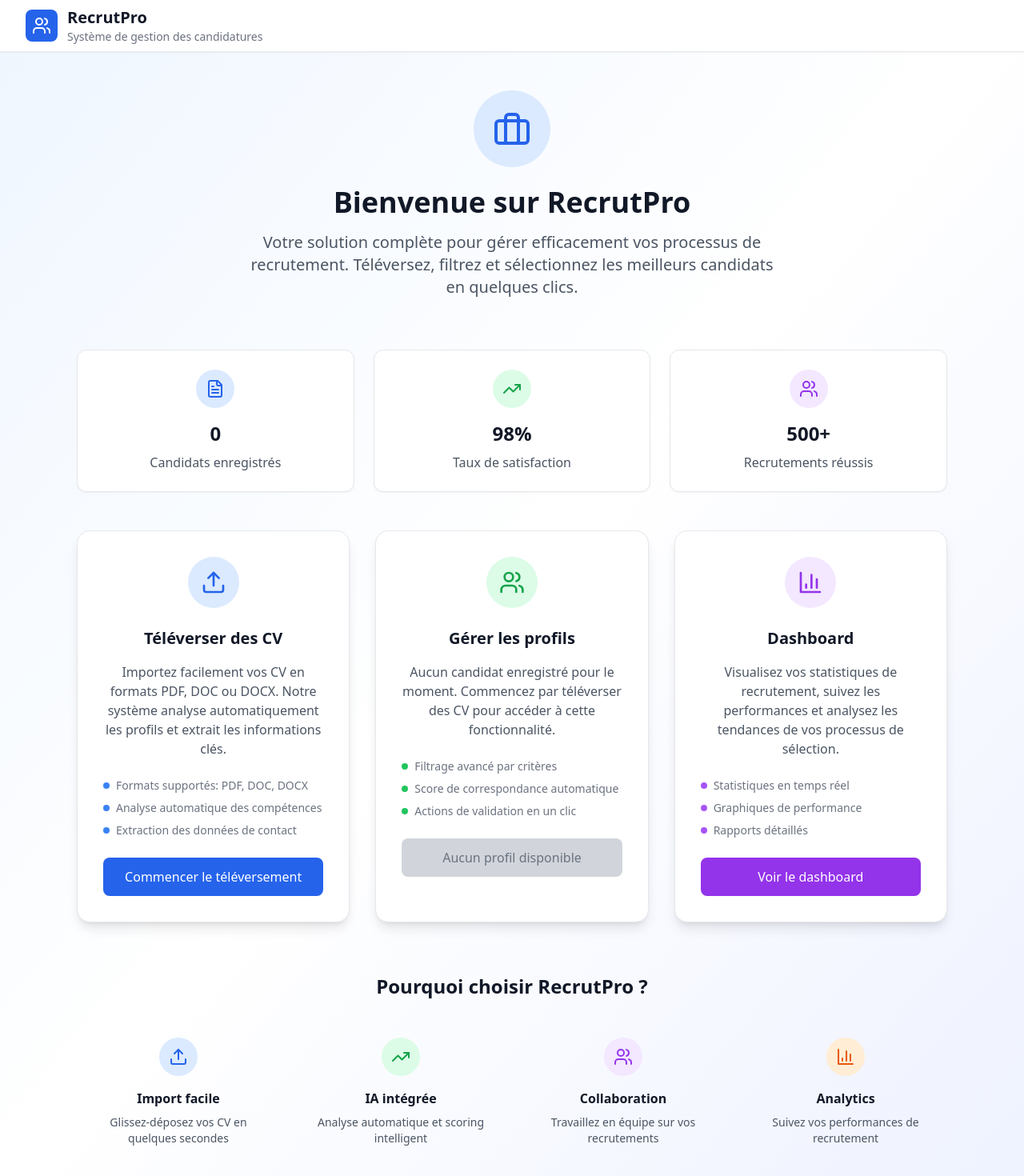
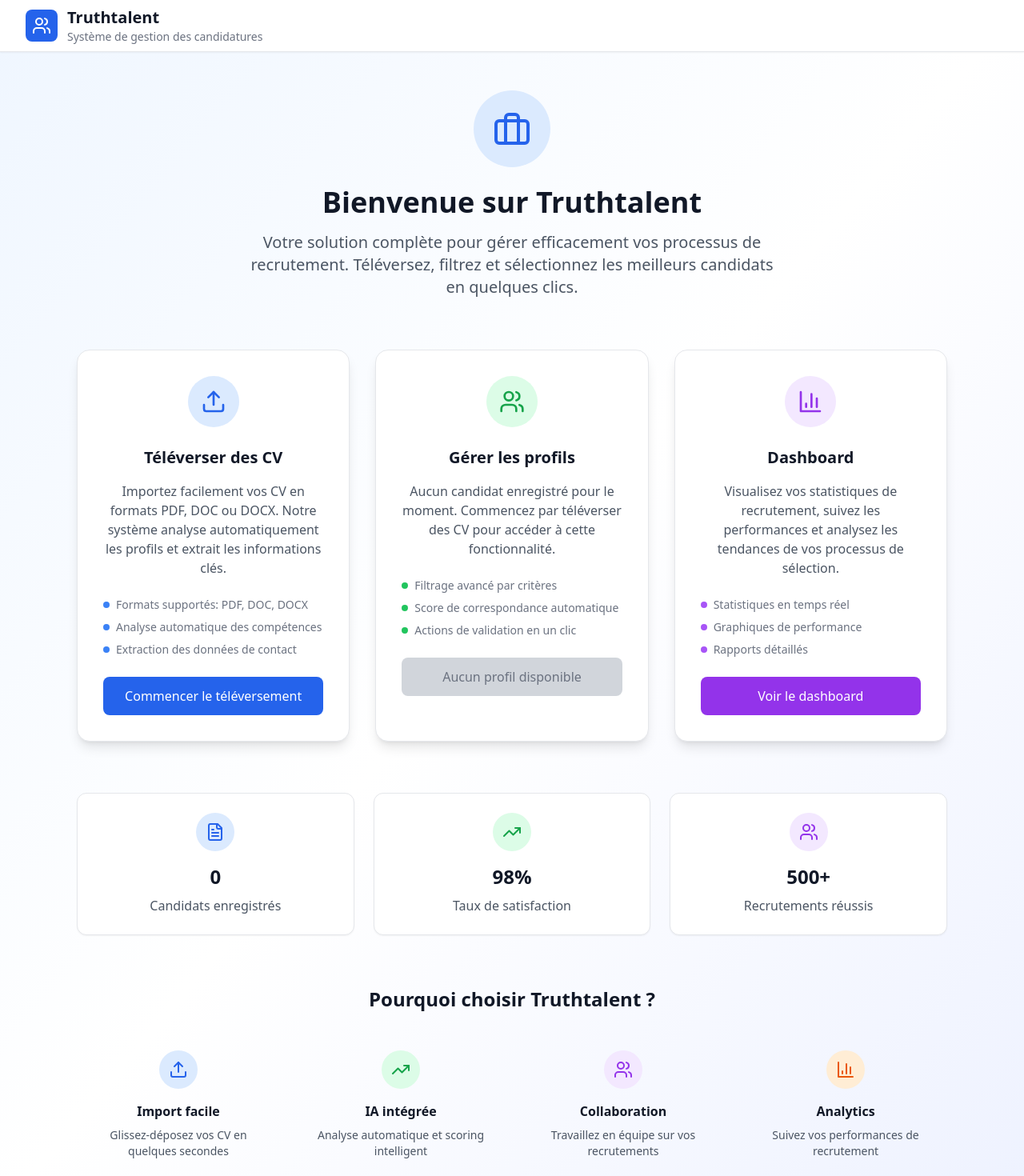
Before and after one commit to Jeffersson-hub/truthtalentbybolt, a React (Vite) app: page / in a window 1280 px wide. Shown: the top 1470 px of the page at 80% size. Built offline with nearby package versions, Linux system fonts and the light colour scheme.

Commit message:
Rebranding vers Truthtalent et réorganisation de l'interface

```diff
--- a/index.html
+++ b/index.html
@@ -4,7 +4,7 @@
     <meta charset="UTF-8" />
     <link rel="icon" type="image/svg+xml" href="/vite.svg" />
     <meta name="viewport" content="width=device-width, initial-scale=1.0" />
-    <title>Application de Recrutement - CV Filtering System</title>
+    <title>Truthtalent - Système de gestion des candidatures</title>
   </head>
   <body>
     <div id="root"></div>
--- a/src/App.tsx
+++ b/src/App.tsx
@@ -111,13 +111,17 @@ function App() {
                 <FileText className="h-8 w-8 text-blue-600" />
               </div>
               <h1 className="text-3xl font-bold text-gray-900 mb-2">
-                Bienvenue sur RecrutPro
+                Bienvenue sur Truthtalent
               </h1>
               <p className="text-lg text-gray-600">
                 Téléversez des CV pour commencer le processus de recrutement
               </p>
             </div>
             <CVUpload onFilesUploaded={handleFilesUploaded} />
+            <CVUpload
+              onFilesUploaded={handleFilesUploaded}
+              onAnalyzeProfiles={() => setCurrentPage('profiles')}
+            />
           </div>
         ) : (
           // Interface principale avec candidats (profiles)
@@ -176,7 +180,10 @@ function App() {
 
               {/* Zone de téléversement supplémentaire */}
               <div className="mb-6">
-                <CVUpload onFilesUploaded={handleFilesUploaded} />
+                <CVUpload
+                  onFilesUploaded={handleFilesUploaded}
+                  onAnalyzeProfiles={() => setCurrentPage('profiles')}
+                />
               </div>
 
               {/* Liste des candidats */}
--- a/src/components/CVUpload.tsx
+++ b/src/components/CVUpload.tsx
@@ -1,12 +1,13 @@
 import React, { useState, useCallback } from 'react';
-import { Upload, FileText, X, CheckCircle, AlertCircle } from 'lucide-react';
+import { Upload, FileText, X, CheckCircle, AlertCircle, Users } from 'lucide-react';
 import { UploadProgress } from '../types';
 
 interface CVUploadProps {
   onFilesUploaded: (files: File[]) => void;
+  onAnalyzeProfiles?: () => void;
 }
 
-const CVUpload: React.FC<CVUploadProps> = ({ onFilesUploaded }) => {
+const CVUpload: React.FC<CVUploadProps> = ({ onFilesUploaded, onAnalyzeProfiles }) => {
   const [isDragOver, setIsDragOver] = useState(false);
   const [uploadProgress, setUploadProgress] = useState<UploadProgress[]>([]);
 
@@ -142,6 +143,32 @@ const CVUpload: React.FC<CVUploadProps> = ({ onFilesUploaded }) => {
 
       {uploadProgress.length > 0 && (
         <div className="mt-6">
+          {/* Bouton d'accès à l'analyse des profils */}
+          {uploadProgress.some(item => item.status === 'completed') && (
+            <div className="mb-6 p-4 bg-green-50 border border-green-200 rounded-lg">
+              <div className="flex items-center justify-between">
+                <div className="flex items-center space-x-2">
+                  <CheckCircle className="h-5 w-5 text-green-600" />
+                  <span className="text-green-800 font-medium">
+                    CV traités avec succès !
+                  </span>
+                </div>
+                <button
+                  onClick={() => {
+                    // Cette fonction sera passée en props depuis App.tsx
+                    if (onAnalyzeProfiles) {
+                      onAnalyzeProfiles();
+                    }
+                  }}
+                  className="flex items-center space-x-2 px-4 py-2 bg-green-600 text-white rounded-lg hover:bg-green-700 transition-colors font-medium"
+                >
+                  <Users className="h-4 w-4" />
+                  <span>Analyser les profils</span>
+                </button>
+              </div>
+            </div>
+          )}
+
           <h3 className="text-sm font-medium text-gray-900 mb-3">
             Progression du téléversement
           </h3>
--- a/src/components/Dashboard.tsx
+++ b/src/components/Dashboard.tsx
@@ -64,7 +64,7 @@ const Dashboard: React.FC<DashboardProps> = ({ candidates, onBack }) => {
                   <BarChart3 className="h-6 w-6 text-white" />
                 </div>
                 <div>
-                  <h1 className="text-xl font-bold text-gray-900">Dashboard RecrutPro</h1>
+                  <h1 className="text-xl font-bold text-gray-900">Dashboard Truthtalent</h1>
                   <p className="text-sm text-gray-500">Analyse des performances de recrutement</p>
                 </div>
               </div>
--- a/src/components/Header.tsx
+++ b/src/components/Header.tsx
@@ -27,7 +27,7 @@ const Header: React.FC<HeaderProps> = ({ onBack }) => {
               <Users className="h-6 w-6 text-white" />
             </div>
             <div>
-              <h1 className="text-xl font-bold text-gray-900">RecrutPro</h1>
+              <h1 className="text-xl font-bold text-gray-900">Truthtalent</h1>
               <p className="text-sm text-gray-500">Système de gestion des candidatures</p>
             </div>
           </div>
--- a/src/components/HomePage.tsx
+++ b/src/components/HomePage.tsx
@@ -18,7 +18,7 @@ const HomePage: React.FC<HomePageProps> = ({ onNavigate, candidateCount }) => {
                 <Users className="h-6 w-6 text-white" />
               </div>
               <div>
-                <h1 className="text-xl font-bold text-gray-900">RecrutPro</h1>
+                <h1 className="text-xl font-bold text-gray-900">Truthtalent</h1>
                 <p className="text-sm text-gray-500">Système de gestion des candidatures</p>
               </div>
             </div>
@@ -34,7 +34,7 @@ const HomePage: React.FC<HomePageProps> = ({ onNavigate, candidateCount }) => {
             <Briefcase className="h-12 w-12 text-blue-600" />
           </div>
           <h1 className="text-4xl font-bold text-gray-900 mb-4">
-            Bienvenue sur RecrutPro
+            Bienvenue sur Truthtalent
           </h1>
           <p className="text-xl text-gray-600 max-w-2xl mx-auto">
             Votre solution complète pour gérer efficacement vos processus de recrutement.
@@ -42,35 +42,8 @@ const HomePage: React.FC<HomePageProps> = ({ onNavigate, candidateCount }) => {
           </p>
         </div>
 
-        {/* Statistics */}
-        <div className="grid grid-cols-1 md:grid-cols-3 gap-6 mb-12">
-          <div className="bg-white p-6 rounded-xl shadow-sm border border-gray-200 text-center">
-            <div className="bg-blue-100 p-3 rounded-full w-12 h-12 mx-auto mb-4 flex items-center justify-center">
-              <FileText className="h-6 w-6 text-blue-600" />
-            </div>
-            <h3 className="text-2xl font-bold text-gray-900 mb-2">{candidateCount}</h3>
-            <p className="text-gray-600">Candidats enregistrés</p>
-          </div>
-
-          <div className="bg-white p-6 rounded-xl shadow-sm border border-gray-200 text-center">
-            <div className="bg-green-100 p-3 rounded-full w-12 h-12 mx-auto mb-4 flex items-center justify-center">
-              <TrendingUp className="h-6 w-6 text-green-600" />
-            </div>
-            <h3 className="text-2xl font-bold text-gray-900 mb-2">98%</h3>
-            <p className="text-gray-600">Taux de satisfaction</p>
-          </div>
-
-          <div className="bg-white p-6 rounded-xl shadow-sm border border-gray-200 text-center">
-            <div className="bg-purple-100 p-3 rounded-full w-12 h-12 mx-auto mb-4 flex items-center justify-center">
-              <Users className="h-6 w-6 text-purple-600" />
-            </div>
-            <h3 className="text-2xl font-bold text-gray-900 mb-2">500+</h3>
-            <p className="text-gray-600">Recrutements réussis</p>
-          </div>
-        </div>
-
         {/* Action Cards */}
-        <div className="grid grid-cols-1 md:grid-cols-3 gap-8">
+        <div className="grid grid-cols-1 md:grid-cols-3 gap-8 mb-16">
           {/* Téléversement CV */}
           <div className="bg-white rounded-2xl shadow-lg border border-gray-200 p-8 hover:shadow-xl transition-all duration-300 transform hover:-translate-y-1">
             <div className="bg-blue-100 p-4 rounded-full w-16 h-16 mx-auto mb-6 flex items-center justify-center">
@@ -181,10 +154,37 @@ const HomePage: React.FC<HomePageProps> = ({ onNavigate, candidateCount }) => {
           </div>
         </div>
 
+        {/* Statistics */}
+        <div className="grid grid-cols-1 md:grid-cols-3 gap-6 mb-12">
+          <div className="bg-white p-6 rounded-xl shadow-sm border border-gray-200 text-center">
+            <div className="bg-blue-100 p-3 rounded-full w-12 h-12 mx-auto mb-4 flex items-center justify-center">
+              <FileText className="h-6 w-6 text-blue-600" />
+            </div>
+            <h3 className="text-2xl font-bold text-gray-900 mb-2">{candidateCount}</h3>
+            <p className="text-gray-600">Candidats enregistrés</p>
+          </div>
+
+          <div className="bg-white p-6 rounded-xl shadow-sm border border-gray-200 text-center">
+            <div className="bg-green-100 p-3 rounded-full w-12 h-12 mx-auto mb-4 flex items-center justify-center">
+              <TrendingUp className="h-6 w-6 text-green-600" />
+            </div>
+            <h3 className="text-2xl font-bold text-gray-900 mb-2">98%</h3>
+            <p className="text-gray-600">Taux de satisfaction</p>
+          </div>
+
+          <div className="bg-white p-6 rounded-xl shadow-sm border border-gray-200 text-center">
+            <div className="bg-purple-100 p-3 rounded-full w-12 h-12 mx-auto mb-4 flex items-center justify-center">
+              <Users className="h-6 w-6 text-purple-600" />
+            </div>
+            <h3 className="text-2xl font-bold text-gray-900 mb-2">500+</h3>
+            <p className="text-gray-600">Recrutements réussis</p>
+          </div>
+        </div>
+
         {/* Features Section */}
         <div className="mt-16 text-center">
           <h2 className="text-2xl font-bold text-gray-900 mb-8">
-            Pourquoi choisir RecrutPro ?
+            Pourquoi choisir Truthtalent ?
           </h2>
           <div className="grid grid-cols-1 md:grid-cols-2 lg:grid-cols-4 gap-6">
             <div className="p-4">
```
Also changed, not shown: src/utils/mockData.ts (+30 -2 lines).
